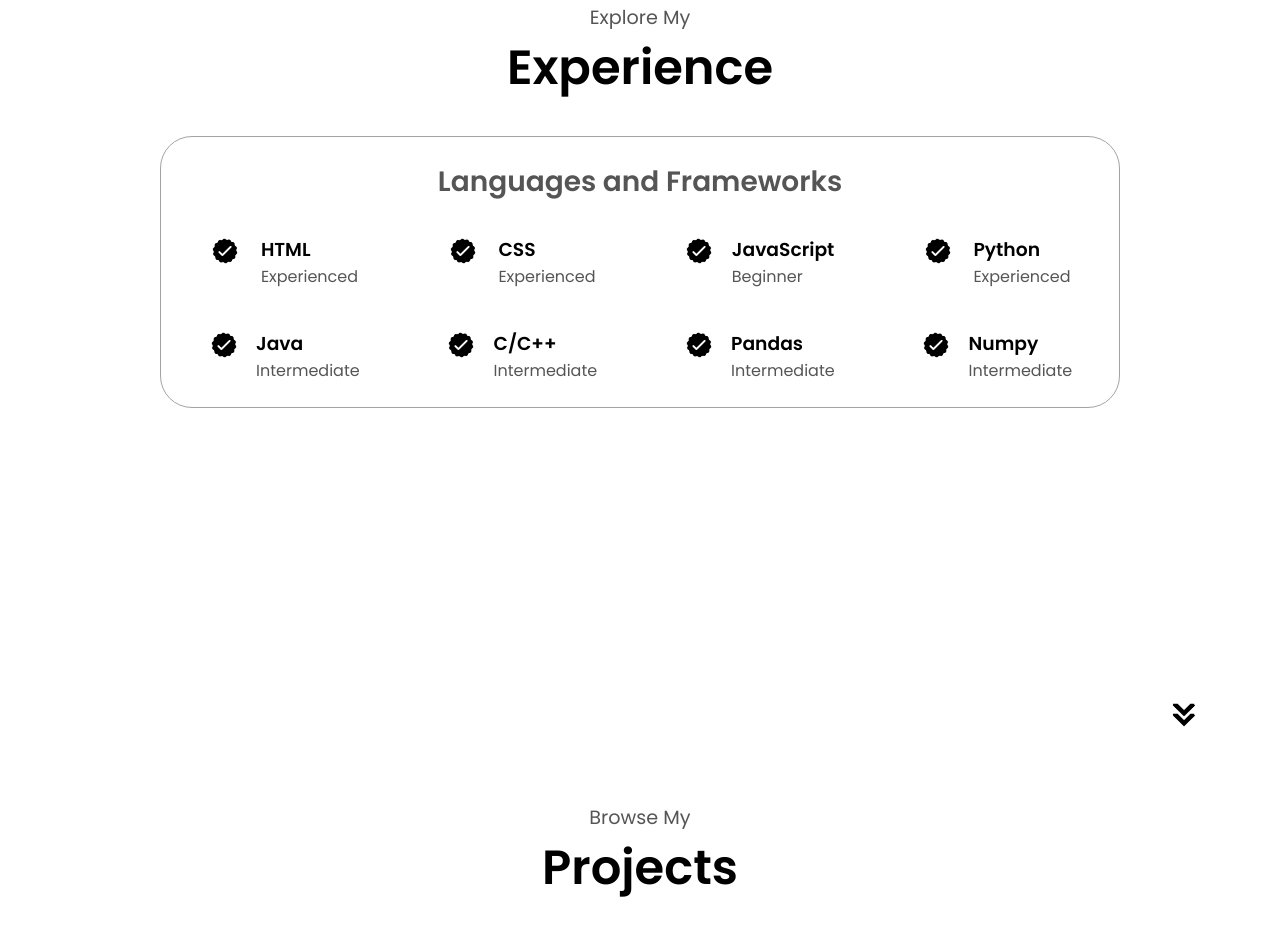
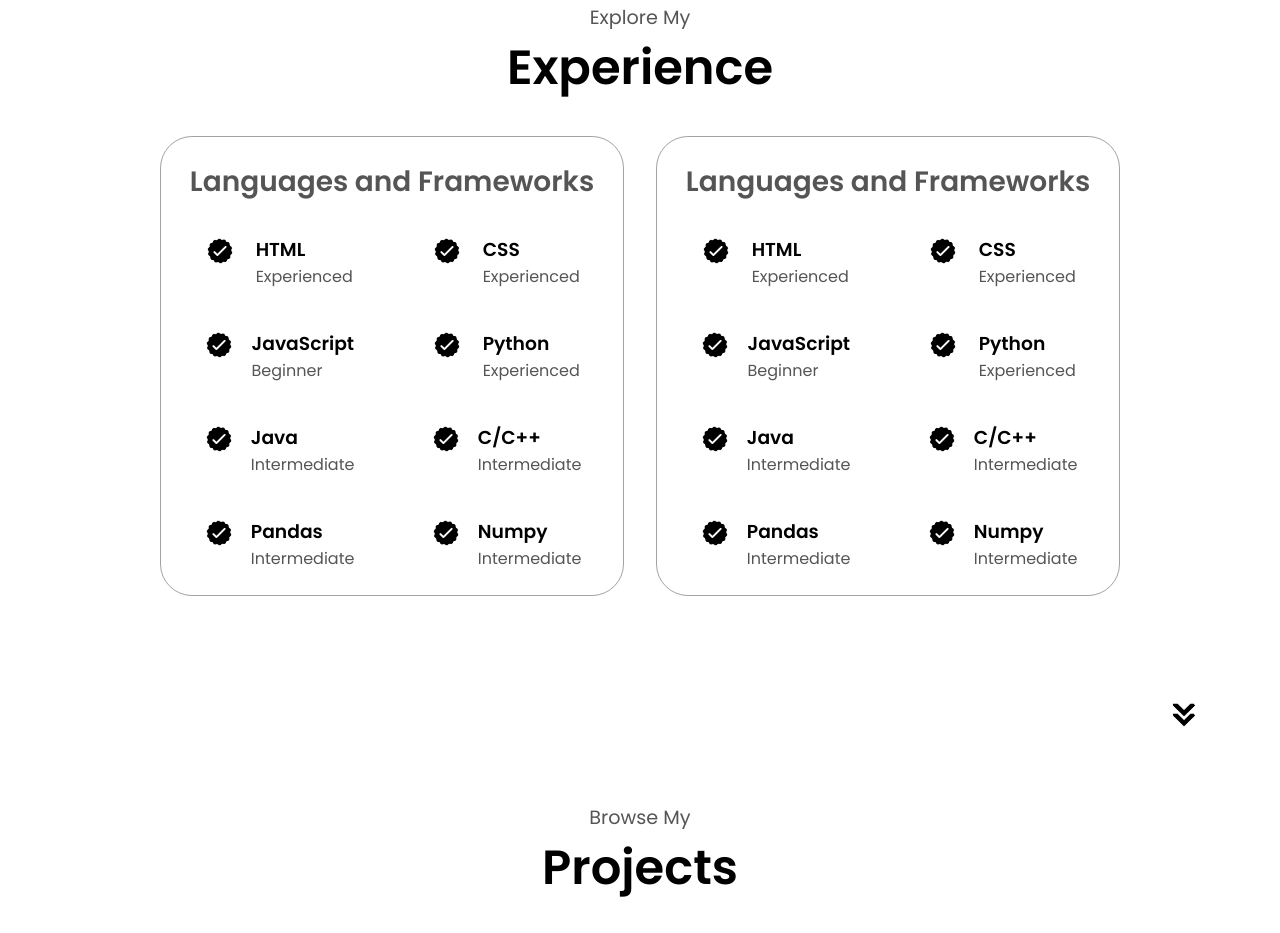
Before and after one commit to KalkiDh/PortfolioWeb, a plain HTML site: page index.html in a window 1280 px wide. Shown: the part 1725-2658 px from the top of the page. Drawn offline with Linux system fonts and the light colour scheme.

Commit message:
Test Commit

```diff
--- a/index.html
+++ b/index.html
@@ -166,7 +166,69 @@
                         </article>
                     </div>
 
+
                 </div>
+                <div class="details-containers">
+                    <h2 class="experience-sub-title">Languages and Frameworks</h2>
+                    <div class="article-container">
+                        <article>
+                            <img src="./assets/checkmark.png" class="icon" alt="checkmark img">
+                            <div>
+                                <h3>HTML</h3>
+                                <p>Experienced</p>
+                            </div>
+                        </article>
+                        <article>
+                            <img src="./assets/checkmark.png" class="icon" alt="checkmark img">
+                            <div>
+                                <h3>CSS</h3>
+                                <p>Experienced</p>
+                            </div>
+                        </article>
+                        <article>
+                            <img src="./assets/checkmark.png" class="icon" alt="checkmark img">
+                            <div>
+                                <h3>JavaScript</h3>
+                                <p>Beginner</p>
+                            </div>
+                        </article>
+                        <article>
+                            <img src="./assets/checkmark.png" class="icon" alt="checkmark img">
+                            <div>
+                                <h3>Python</h3>
+                                <p>Experienced</p>
+                            </div>
+                        </article>
+                        <article>
+                            <img src="./assets/checkmark.png" class="icon" alt="checkmark img">
+                            <div>
+                                <h3>Java</h3>
+                                <p>Intermediate</p>
+                            </div>
+                        </article>
+                        <article>
+                            <img src="./assets/checkmark.png" class="icon" alt="checkmark img">
+                            <div>
+                                <h3>C/C++</h3>
+                                <p>Intermediate</p>
+                            </div>
+                        </article>
+                        <article>
+                            <img src="./assets/checkmark.png" class="icon" alt="checkmark img">
+                            <div>
+                                <h3>Pandas</h3>
+                                <p>Intermediate</p>
+                            </div>
+                        </article>
+                        <article>
+                            <img src="./assets/checkmark.png" class="icon" alt="checkmark img">
+                            <div>
+                                <h3>Numpy</h3>
+                                <p>Intermediate</p>
+                            </div>
+                        </article>
+                    </div>
+
 
             </div>
         </div>
@@ -180,6 +242,7 @@
         <div class="about-details-container">
             <div class="about-containers">
                 <div class="details-containers color-container">
+
                     <div class="article-container">
                         <img src="./assets/project-1.png" class="project-img" alt="Project 1">
                     </div>
```
